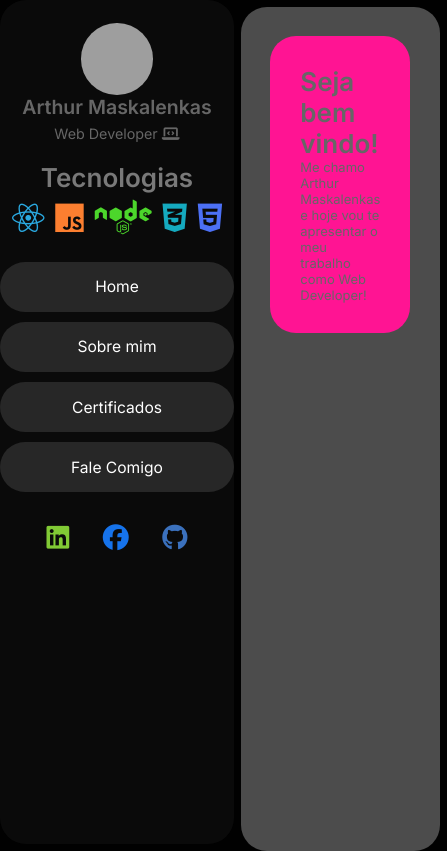
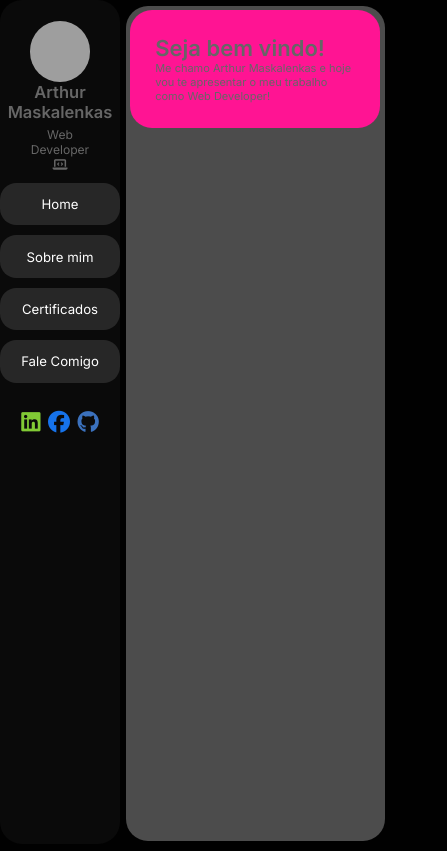
Before and after one commit to maskalenkas/Curriculo, a React (Create React App) app: page / in a window 390 px wide. Shown: the whole page, 447 px wide, since content can reach past the window. Built offline with nearby package versions, Linux system fonts and the light colour scheme; grey boxes are pictures that could not be loaded.

Commit message:
Mais responsividade

```diff
--- a/src/index.css
+++ b/src/index.css
@@ -47,12 +47,18 @@ a {
 }
 
 @media(max-width: 1080px) {
+  :root {
+    font-size: 12px;
+  }
   html {
     font-size: 93.75%;
   }
 }
 
 @media(max-width: 720px) {
+  :root {
+    font-size: 11px;
+  }
   html {
     font-size: 87.5%;
   }
--- a/src/pages/App.jsx
+++ b/src/pages/App.jsx
@@ -4,7 +4,6 @@ import React from 'react';
 import { Menu } from '../components/Menu';
 import { Profile } from '../components/Profile';
 import { RedesSociais } from '../components/RedesSociais';
-import { Tecnologias } from '../components/Tecnologias';
 import { Conteudo } from '../components/Conteudo';
 
 import { BrowserRouter as Router } from 'react-router-dom';
@@ -16,7 +15,6 @@ function App() {
         {/* Left */}
         <aside>
           <Profile />
-          <Tecnologias />
           <Menu />
           <RedesSociais />
         </aside>
--- a/src/pages/Certificados.jsx
+++ b/src/pages/Certificados.jsx
@@ -3,8 +3,8 @@ import '../styles/pages/Certificados.css';
 export default function Certificados() {
   return (
     <div className="certificadosContainer">
-      <h1>Certificados</h1>
-      {/* Aqui vai alguns posts de certificados */}
+      <h1>Seja bem vindo!</h1>
+      <p> Me chamo Arthur Maskalenkas e hoje vou te apresentar o meu trabalho como Web Developer! </p>
     </div>
   );
 }
--- a/src/pages/Fale.jsx
+++ b/src/pages/Fale.jsx
@@ -3,7 +3,17 @@ import '../styles/pages/Fale.css';
 export default function Fale() {
   return (
     <div className="faleContainer">
-      <h1>Formulario</h1>
+      <p>
+        O meu nome é Arthur Maskalenkas, tenho 20 anos e atualmente curso o 2º semestre de Análise e Desenvolvimento de
+        sistemas na faculdade FMU.
+      </p>
+
+      <p>
+        Sou um profissional muito dedicado, empenhado e organizado, e em constante evolução. Estou em busca da minha
+        primeira oportunidade como desenvolvedor Web
+      </p>
+
+      <p>Aqui vai um resumo das principais tecnologias que eu utilizo</p>
     </div>
   );
 }
--- a/src/pages/Home.jsx
+++ b/src/pages/Home.jsx
@@ -3,7 +3,7 @@ import '../styles/pages/Home.css';
 export default function Home() {
   return (
     <div className="homeContainer">
-      {/* Aqui eu poderia colocar um background em movimento */}
+      {/* Aqui eu poderia colocar um background */}
       <h1>Seja bem vindo!</h1>
       <p> Me chamo Arthur Maskalenkas e hoje vou te apresentar o meu trabalho como Web Developer! </p>
     </div>
--- a/src/styles/components/Conteudo.css
+++ b/src/styles/components/Conteudo.css
@@ -1,9 +1,10 @@
 .conteudoContainer {
   background-color: var(--p7);
-  height: 100%;
-  padding: 2.3rem;
+  height: 99%;
+  padding: .4rem;
   margin: .5rem;
   border-radius: 2rem;
+
 }
 
 .conteudoContainer > div {
--- a/src/styles/components/Menu.css
+++ b/src/styles/components/Menu.css
@@ -21,7 +21,7 @@
 .menuContainer li a {
   width: 100%;
   background-color: var(--p5);
-  border-radius: 5rem;
+  border-radius: 1.5rem;
   text-decoration: none;
   margin-bottom: 10px;
   padding: 1.2rem 1rem;
--- a/src/styles/pages/App.css
+++ b/src/styles/pages/App.css
@@ -9,6 +9,7 @@
   position: sticky;
   top: 0;
   height: 100vh;
+  min-width: 120px;
 
   background: var(--p2);
   display: flex;
--- a/src/styles/pages/Sobre.css
+++ b/src/styles/pages/Sobre.css
@@ -3,7 +3,5 @@
 }
 
 .sobreContainer {
-
-
   background-color: red;
 }
```
